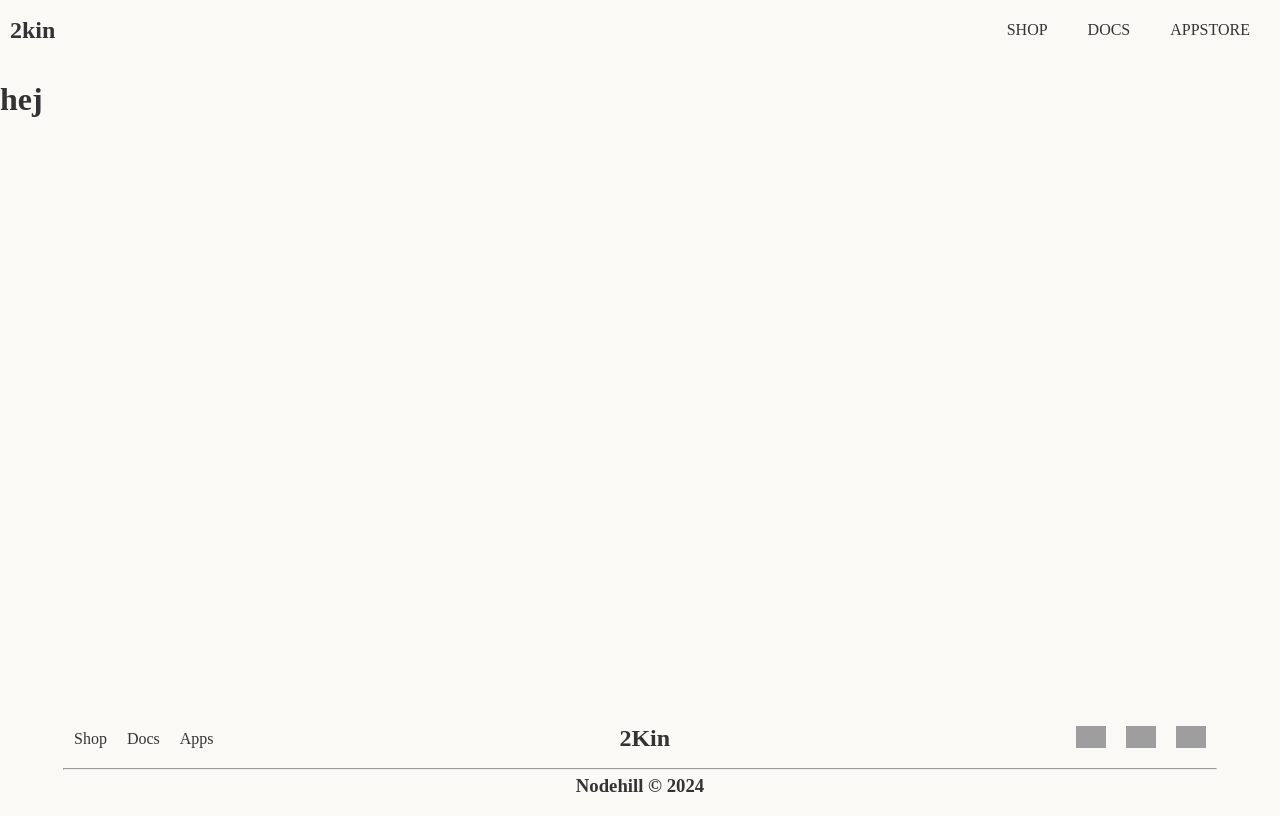
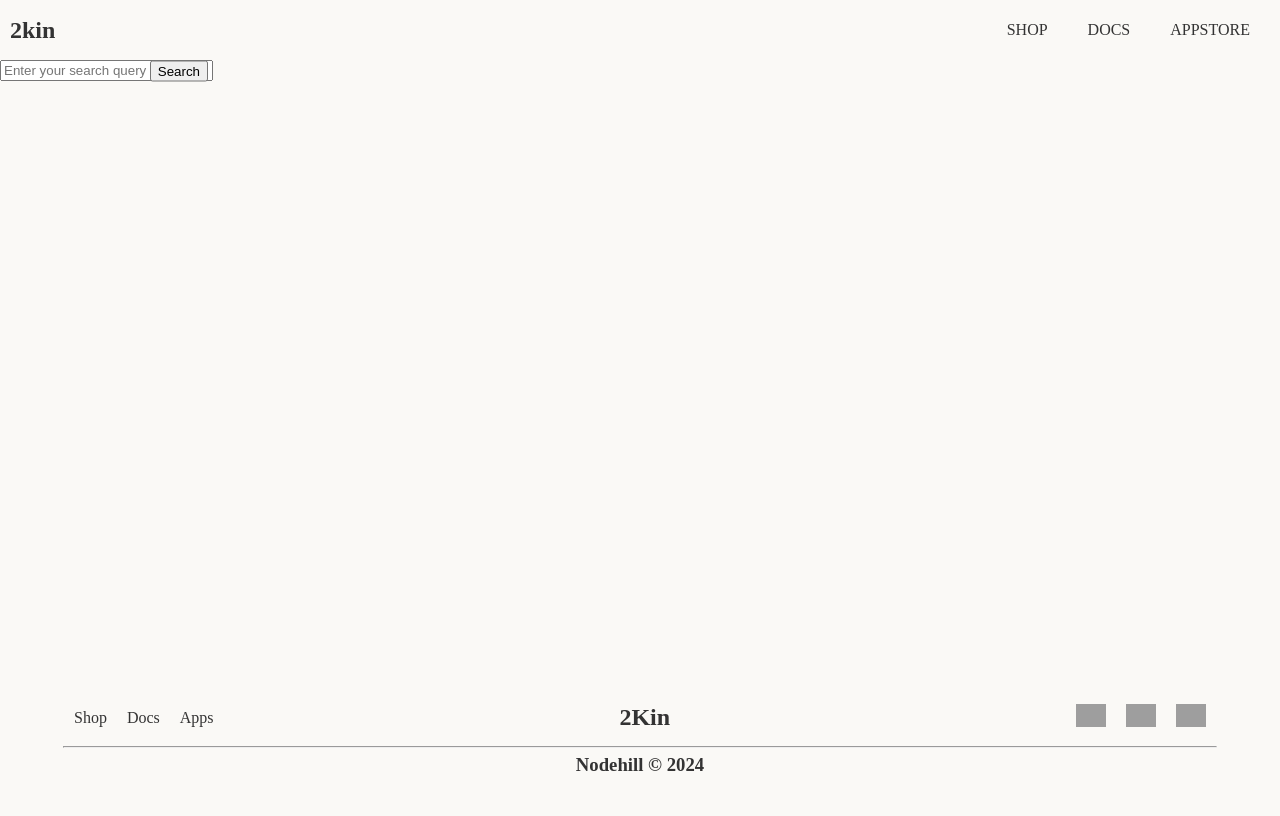
Before and after one commit to SirSicard/2KIN-Onboarding, a React (Vite) app in the folder client/: page /Apps in a window 1280 px wide. Built offline with nearby package versions, Linux system fonts and the light colour scheme; grey boxes are pictures that could not be loaded.

Commit message:
small edits

```diff
--- a/client/src/pages/AppstorePage.jsx
+++ b/client/src/pages/AppstorePage.jsx
@@ -1,8 +1,19 @@
+import "../styles/appstorepage.css"
 function AppstorePage() {
     return(
-        <div>
-        <h1>hej</h1>
-        </div>
+        <div className="search-container">
+        <input
+          type="search"
+          id="search"
+          placeholder="Enter your search query"
+          className="search-input"
+        />
+        <input
+          type="submit"
+          value="Search"
+          className="search-button"
+        />
+      </div>
     );
 }
 
--- /dev/null
+++ b/client/src/styles/appstorepage.css
@@ -0,0 +1,15 @@
+.search-container {
+    position: relative;
+    display: inline-block;
+  }
+
+  #search {
+    padding-right: 30px;
+  }
+
+  .search-button {
+    position: absolute;
+    top: 50%;
+    right: 5px;
+    transform: translateY(-50%);
+  }
```
Also changed, not shown: client/src/pages/LandingPage.jsx (line endings or trailing spaces).
